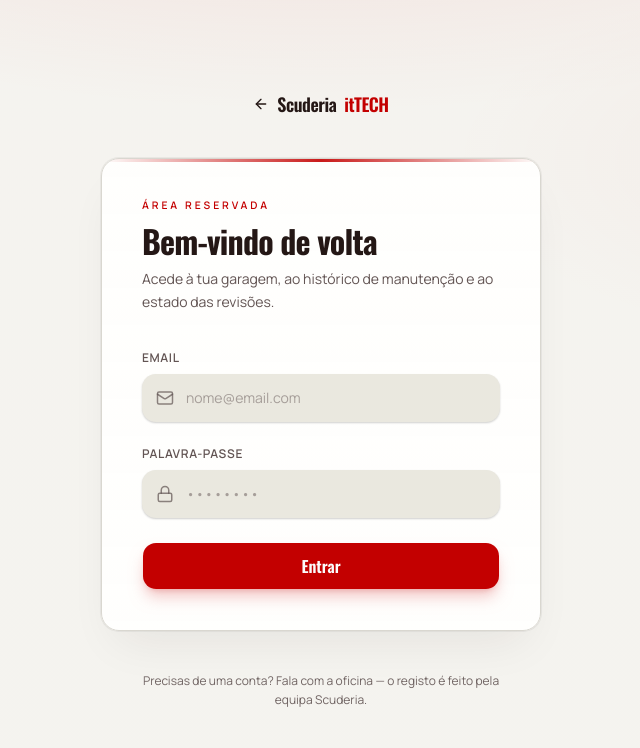
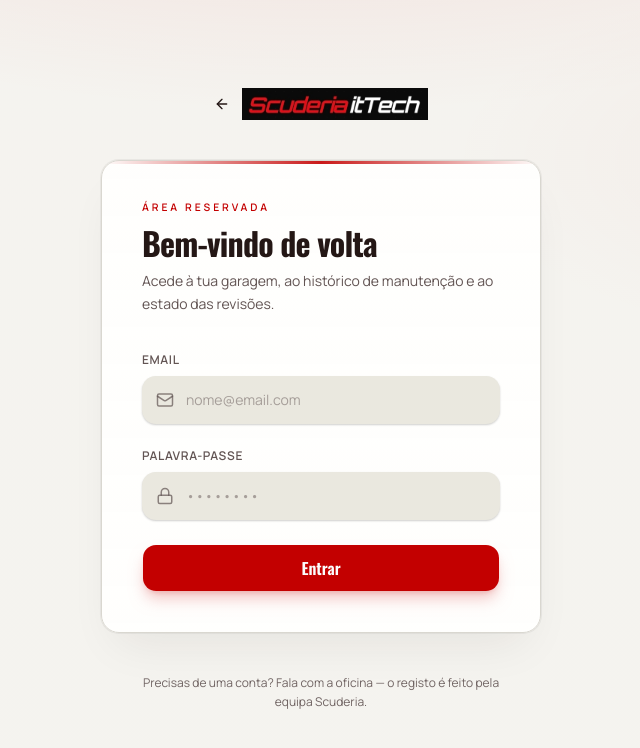
Before and after one commit to ajcbarreto/Scuderia, a Next.js app: page /login in a window 1280 px wide. Shown: the top 748 px of the page, without its empty margins (319-959 px from the left). Built offline with nearby package versions, Linux system fonts and the light colour scheme; no server answers.

Commit message:
Change image login page

```diff
--- a/src/app/login/page.tsx
+++ b/src/app/login/page.tsx
@@ -1,6 +1,7 @@
 import Link from "next/link";
 import { Suspense } from "react";
 import { ArrowLeft } from "lucide-react";
+import { BrandLogo } from "@/components/brand-logo";
 import { LoginForm } from "@/components/auth/login-form";
 
 export default function LoginPage() {
@@ -18,10 +19,11 @@ export default function LoginPage() {
       <div className="relative z-10 flex min-h-dvh flex-col items-center justify-center px-4 py-14 sm:px-6">
         <Link
           href="/"
-          className="group mb-10 flex items-center gap-2 font-heading text-lg font-semibold tracking-tight text-foreground transition-colors hover:text-primary"
+          className="group mb-10 flex items-center gap-3 text-foreground transition-opacity hover:opacity-90"
+          aria-label="Voltar ao início — Scuderia itTech"
         >
-          <ArrowLeft className="size-4 transition-transform group-hover:-translate-x-0.5" />
-          Scuderia <span className="text-primary">itTECH</span>
+          <ArrowLeft className="size-4 shrink-0 transition-transform group-hover:-translate-x-0.5" />
+          <BrandLogo size="md" priority />
         </Link>
 
         <div className="w-full max-w-[440px] overflow-hidden rounded-2xl border border-border bg-gradient-to-b from-card to-card/95 shadow-[0_0_0_1px_color-mix(in_oklch,var(--foreground)_5%,transparent),0_24px_48px_-16px_color-mix(in_oklch,var(--foreground)_8%,transparent)] backdrop-blur-xl">
```
